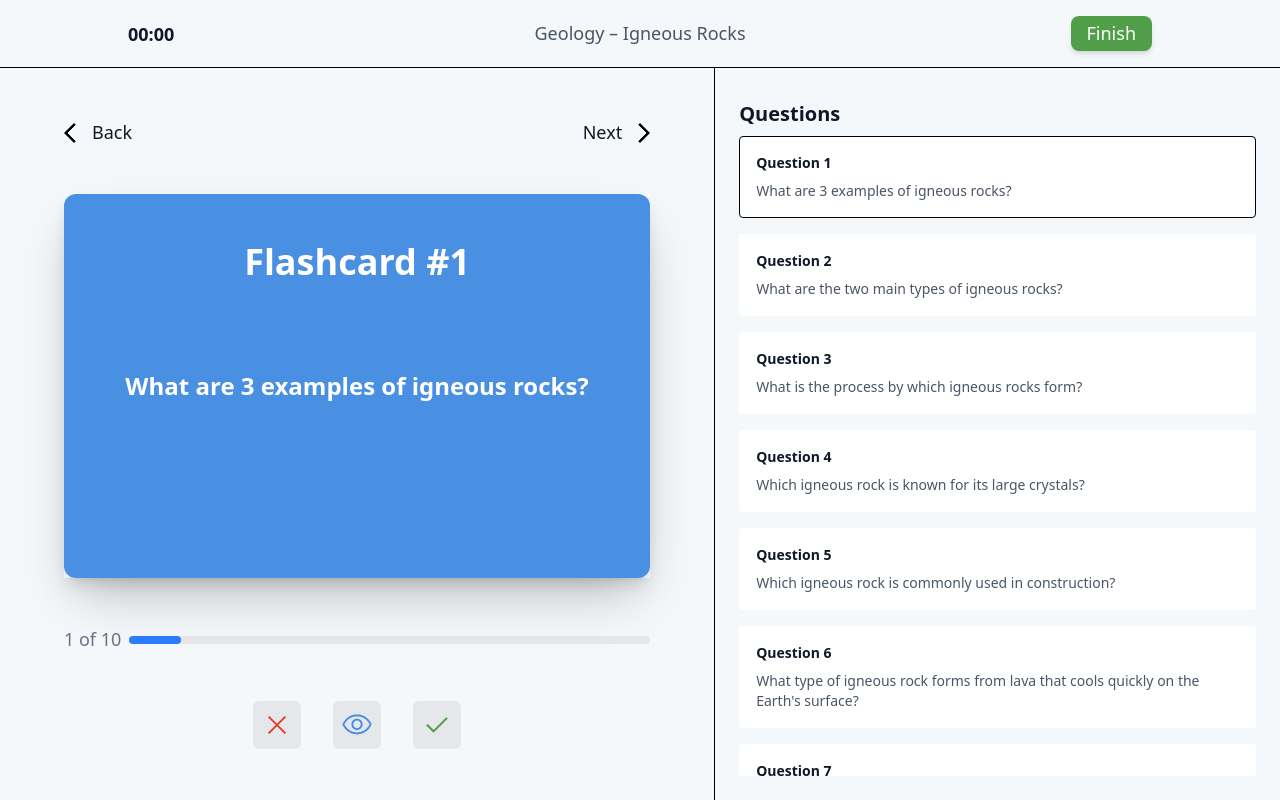
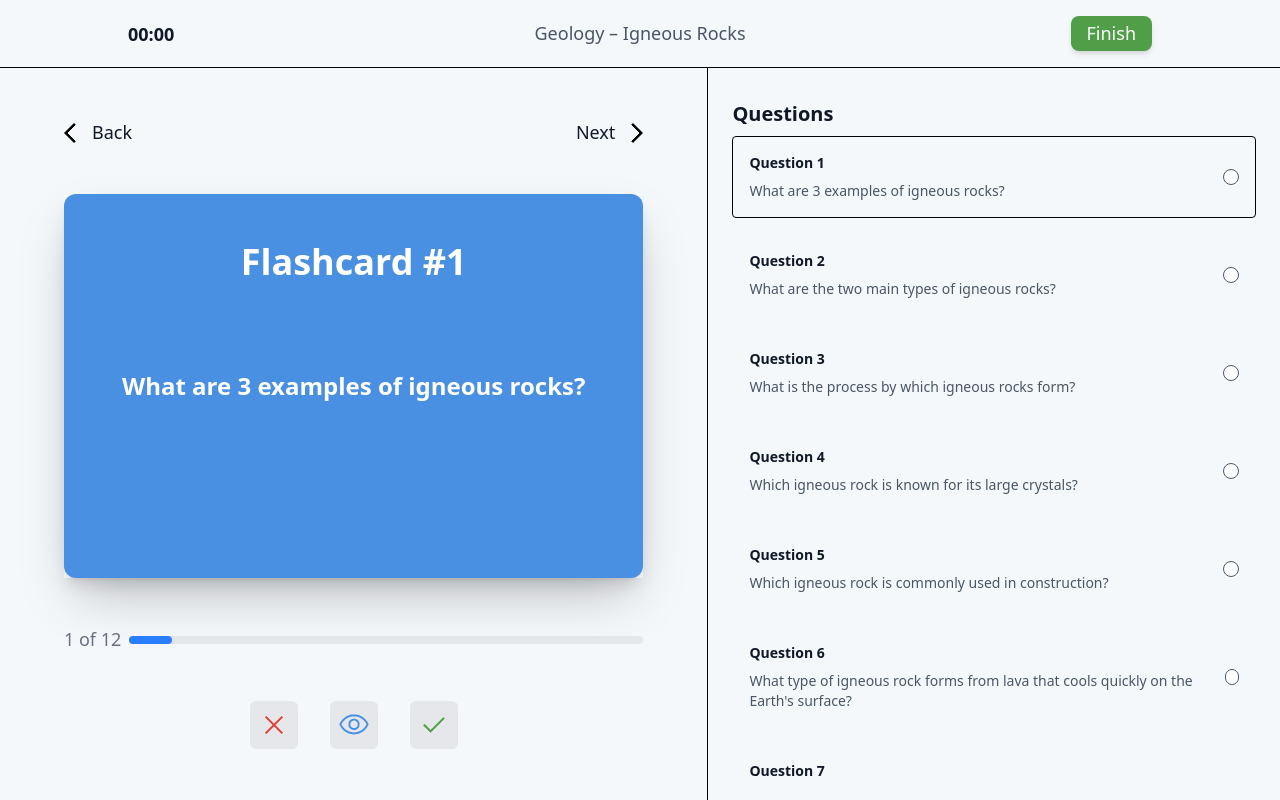
Before and after one commit to theo-picar1/flashcard-app, a Next.js app in the folder client/: page /flashcards in a window 1280 px wide. Built offline with nearby package versions, Linux system fonts and the light colour scheme.

Commit message:
Implemented marking functionality for flashcards

```diff
--- a/client/src/app/(study)/flashcards/page.tsx
+++ b/client/src/app/(study)/flashcards/page.tsx
@@ -16,12 +16,14 @@ import { useFlashcards } from "@/hooks/flashcards/useFlashcards"
 // Type
 import { Flashcard } from "@/mock/flashcards"
 
+// Actual page content
 export default function FlashcardsPage() {
+    // Hook variables
+    const { flashcards, loading } = useFlashcards()
+
     // State variables
     const [currentIndex, setCurrentIndex] = useState(0)
-
-    // Hook variables
-    const { flashcards, loading } = useFlashcards()
+    const [markedFlashcards, setMarkedFlashcards] = useState<string[]>(() => Array(flashcards.length).fill(""))
 
     // Variables
     const currFlashcard = flashcards[currentIndex]
@@ -35,21 +37,29 @@ export default function FlashcardsPage() {
         return
     }
 
-    // Go to eithr the next or previous flashcard dpending on the 'direction' parameter
-    const goToNextOrPrevFlashcard = (direction: "next" | "prev") => {
-        if (direction === "next" && currentIndex < flashcards.length - 1) {
-            setCurrentIndex(currentIndex + 1)
-        } else if (direction === "prev" && currentIndex > 0) {
+    // Go to the next flashcard through 'next' or 'back' button
+    const goToNextOrPrevFlashcard = (direction: "prev" | "next") => {
+        if(currentIndex >= 0 && direction === "prev") {
             setCurrentIndex(currentIndex - 1)
         }
+        else if(currentIndex < flashcards.length && direction === "next") {
+            setCurrentIndex(currentIndex + 1);
+        }
+    }
 
-        return
+    // Mark a flashcard as either correct or incorrect and change some UI depending on status
+    const markCurrentFlashcard = (cardStatus: "correct" | "incorrect") => {
+        setMarkedFlashcards(prev => {
+            const updated = [...markedFlashcards]
+            updated[currentIndex] = cardStatus
+            return updated
+        })
     }
 
     return (
         <div className="flex flex-col md:flex-row md:justify-start w-full">
-            <div className="flex flex-col items-center justify-center h-full gap-12 md:w-2/3 py-6 px-8 lg:px-12 xl:px-16">
-                <div className="w-full flex flex-row items-center lg:gap-6 justify-between shrink-0">
+            <div className="flex flex-col items-center justify-center h-full gap-8 py-4: md:py-6 md:gap-12 md:w-2/3 px-8 lg:px-12 xl:px-16">
+                <div className="w-full flex flex-row items-center justify-between shrink-0">
                     <div
                         className="flex flex-row items-center gap-1 cursor-pointer"
                         onClick={() => goToNextOrPrevFlashcard("prev")}
@@ -75,22 +85,55 @@ export default function FlashcardsPage() {
                     </div>
                 </div>
 
-                <FlashcardSection
-                    loading={loading}
-                    currFlashcard={currFlashcard}
-                    currentIndex={currentIndex}
-                />
+                <div className="w-full h-64 lg:h-96 relative group">
+                    <input
+                        type="checkbox"
+                        id="view-answer-checkbox"
+                        className="absolute w-full opacity-0 cursor-pointer peer"
+                    />
+
+                    <div className="w-full h-full shadow-2xl relative duration-500 [transform-style:preserve-3d] peer-checked:rotate-y-180">
+                        {/* Front */}
+                        <div className="absolute h-full w-full backface-hidden bg-[var(--website-blue)] px-6 text-[var(--accent-text)] rounded-xl shadow-lg flex flex-col">
+                            <p className="text-2xl md:text-3xl lg:text-4xl font-black absolute top-6 md:top-8 lg:top-12 w-max left-1/2 -translate-x-1/2">
+                                Flashcard #{(currentIndex ?? 0) + 1}
+                            </p>
+
+                            <div className="flex-1 flex items-center justify-center px-2 text-center">
+                                <p className="font-bold lg:text-lg xl:text-2xl">
+                                    {loading ? "Loading..." : currFlashcard?.question}
+                                </p>
+                            </div>
+                        </div>
+
+                        {/* Back */}
+                        <div className="absolute h-full w-full backface-hidden rotate-y-180 bg-gray-200 px-6 text-[var(--bold-text)] rounded-xl shadow-lg flex flex-col">
+                            <p className="text-2xl md:text-3xl lg:text-4xl font-black absolute top-6 md:top-8 lg:top-12 w-max left-1/2 -translate-x-1/2">
+                                Answer
+                            </p>
+
+                            <div className="flex-1 flex items-center justify-center px-2 text-center">
+                                <p className="font-bold lg:text-lg xl:text-2xl">
+                                    {loading ? "Loading..." : currFlashcard?.answer}
+                                </p>
+                            </div>
+                        </div>
+                    </div>
+                </div>
 
                 <div className="hidden md:flex w-full items-center gap-2 shrink-0">
-                    <p className="text-md text-gray-500">1 of 10</p>
+                    <p className="text-md text-gray-500">{(currentIndex ?? 0) + 1} of {flashcards.length}</p>
                     <div className="flex-1 h-2 bg-gray-200 rounded-full">
-                        <div className="h-full bg-blue-500 rounded-full" style={{ width: "10%" }}></div>
+                        <div className="h-full bg-blue-500 rounded-full" style={{ width: `${(((currentIndex ?? 0) + 1) / flashcards.length) * 100}%` }}></div>
                     </div>
                 </div>
 
                 {/* Controls */}
                 <div className="flex justify-center gap-6 md:gap-8 shrink-0">
-                    <RadioButton id="mark-flashcard-radio">
+                    <RadioButton
+                        id="mark-flashcard-radio"
+                        onClick={() => markCurrentFlashcard("incorrect")}
+                    >
                         <img
                             src="/images/red-close-icon-large.png"
                             alt="Mark flashcard"
@@ -110,7 +153,10 @@ export default function FlashcardsPage() {
                         />
                     </label>
 
-                    <RadioButton id="check-flashcard-radio">
+                    <RadioButton
+                        id="check-flashcard-radio"
+                        onClick={() => markCurrentFlashcard("correct")}
+                    >
                         <img
                             src="/images/green-check-icon-large.png"
                             alt="Mark flashcard as complete"
@@ -125,6 +171,7 @@ export default function FlashcardsPage() {
                 totalQuestions={flashcards.length}
                 currentIndex={currentIndex}
                 goToFlashcard={goToFlashcard}
+                markedFlashcards={markedFlashcards}
             />
 
             {/* Laptop question navigation */}
@@ -133,48 +180,8 @@ export default function FlashcardsPage() {
                 currentIndex={currentIndex}
                 goToFlashcard={goToFlashcard}
                 loading={loading}
+                markedFlashcards={markedFlashcards}
             />
         </div>
     )
 }
-
-// Individual flashcard component
-function FlashcardSection({ loading, currFlashcard, currentIndex }: { loading?: boolean, currFlashcard?: Flashcard, currentIndex?: number }) {
-    return (
-        <div className="w-full h-64 lg:h-96 relative group">
-            <input
-                type="checkbox"
-                id="view-answer-checkbox"
-                className="absolute w-full opacity-0 cursor-pointer peer"
-            />
-
-            <div className="w-full h-full shadow-2xl relative duration-500 [transform-style:preserve-3d] peer-checked:rotate-y-180">
-                {/* Front */}
-                <div className="absolute h-full w-full backface-hidden bg-[var(--website-blue)] px-6 text-[var(--accent-text)] rounded-xl shadow-lg flex flex-col">
-                    <p className="text-2xl md:text-3xl lg:text-4xl font-black absolute top-6 md:top-8 lg:top-12 w-max left-1/2 -translate-x-1/2">
-                        Flashcard #{(currentIndex ?? 0) + 1}
-                    </p>
-
-                    <div className="flex-1 flex items-center justify-center px-2 text-center">
-                        <p className="font-bold lg:text-lg xl:text-2xl">
-                            {loading ? "Loading..." : currFlashcard?.question}
-                        </p>
-                    </div>
-                </div>
-
-                {/* Back */}
-                <div className="absolute h-full w-full backface-hidden rotate-y-180 bg-gray-200 px-6 text-[var(--bold-text)] rounded-xl shadow-lg flex flex-col">
-                    <p className="text-2xl md:text-3xl lg:text-4xl font-black absolute top-6 md:top-8 lg:top-12 w-max left-1/2 -translate-x-1/2">
-                        Answer
-                    </p>
-
-                    <div className="flex-1 flex items-center justify-center px-2 text-center">
-                        <p className="font-bold lg:text-lg xl:text-2xl">
-                            {loading ? "Loading..." : currFlashcard?.answer}
-                        </p>
-                    </div>
-                </div>
-            </div>
-        </div>
-    )
-}
--- a/client/src/components/QuestionNav.tsx
+++ b/client/src/components/QuestionNav.tsx
@@ -3,14 +3,16 @@ interface QuestionNavProps {
     totalQuestions: number
     currentIndex: number
     goToFlashcard?: (index: number) => void
+    markedFlashcards?: string[]
 }
 
 export default function QuestionNav({
     totalQuestions,
     currentIndex,
-    goToFlashcard
+    goToFlashcard,
+    markedFlashcards
 }: QuestionNavProps) {
-    // Be able to loop 'totalQuestions' times with .map
+    // Be able to loop 'totalQuestions' times with .map (1 indexed with i + 1)
     const questions = Array.from({ length: totalQuestions }, (_, i) => i + 1)
 
     return (
@@ -21,16 +23,32 @@ export default function QuestionNav({
                 className="mt-2 flex flex-row items-center gap-4 overflow-x-scroll"
                 style={{ scrollbarWidth: "none" }}
             >
-                {questions.map((question, index) =>
+                {questions.map((question, index) => {
+                    // Change button colour depending on mark status
+                    let bgColor = "bg-gray-200"
+                    let txtColor = markedFlashcards?.[index] === "correct" ||
+                                   markedFlashcards?.[index] === "incorrect" ? "text-white" : "text-[var(--bold-text)]"
+
+                    if (markedFlashcards && markedFlashcards[index] === "correct") {
+                        bgColor = "bg-[var(--website-green)]"
+                    }
+                    else if (markedFlashcards && markedFlashcards[index] === "incorrect") {
+                        bgColor = "bg-[var(--website-red)]"
+                    }
+
+                    return (
                         <div
                             key={question}
-                        className={`flex items-center justify-center rounded-sm w-8 lg:w-10 xl:w-12 h-8 lg:h-10 xl:h-12 bg-gray-200 flex-shrink-0 border border-black cursor-pointer
+                            className={`flex items-center justify-center rounded-sm w-8 lg:w-10 xl:w-12 h-8 lg:h-10 xl:h-12 ${bgColor} flex-shrink-0 border border-black cursor-pointer
                           ${index === currentIndex ? "border-1" : "border-0"} hover:bg-gray-300`}
                             onClick={() => goToFlashcard && goToFlashcard(index)}
                         >
-                        <p className="font-extrabold text-sm xl:text-base text-[var(--bold-text)]">{question}</p>
+                            <p className={`font-extrabold text-sm xl:text-base ${txtColor}`}>
+                                {question}
+                            </p>
                         </div>
-                )}
+                    )
+                })}
             </div>
         </div>
     )
--- a/client/src/components/QuestionNavLaptop.tsx
+++ b/client/src/components/QuestionNavLaptop.tsx
@@ -1,3 +1,5 @@
+// ***** QUESTION NAVIGATION FOR (STUDY) GROUP: LAPTOP *****
+
 // Flashcard type
 import { Flashcard } from "@/mock/flashcards"
 
@@ -7,13 +9,15 @@ interface QuestionNavLaptopProps {
     currentIndex: number
     goToFlashcard?: (index: number) => void
     loading?: boolean
+    markedFlashcards?: string[]
 }
 
 export default function QuestionNavLaptop({
     flashcards = [],
     currentIndex,
     goToFlashcard,
-    loading
+    loading,
+    markedFlashcards
 }: QuestionNavLaptopProps) {
 
     return (
@@ -29,17 +33,30 @@ export default function QuestionNavLaptop({
                     className="mt-2 flex-1 flex flex-col gap-4 overflow-y-auto"
                     style={{ scrollbarWidth: "none" }}
                 >
-                    {flashcards.map((flashcard, index) =>
+                    {flashcards.map((flashcard, index) => {
+                        // Determine background color based on marked status
+                        let bgColor = "bg-white"
+
+                        if (markedFlashcards?.[index] === "correct") {
+                            bgColor = "bg-[var(--website-green)]"
+                        } else if (markedFlashcards?.[index] === "incorrect") {
+                            bgColor = "bg-[var(--website-red)]"
+                        }
+
+                        return (
                             <div
                                 key={index}
-                            className={`border border-1 rounded-sm cursor-pointer p-4 bg-white
-                      ${index === currentIndex ? "border-black" : "border-transparent"} hover:bg-gray-300`}
-                            onClick={() => goToFlashcard && goToFlashcard(index)}
+                                onClick={() => goToFlashcard?.(index)}
+                                className={`flex flex-row items-center justify-between border rounded-sm cursor-pointer p-4 ${index === currentIndex ? "border-black" : "border-transparent"} hover:bg-gray-300`}
                             >
+                                <div>
                                     <p className="text-sm text-[var(--bold-text)] font-bold">Question {index + 1}</p>
                                     <p className="text-sm mt-2">{flashcard.question}</p>
                                 </div>
-                    )}
+                                <div className={`w-4 h-4 rounded-full border border-1 border-gray-600 ${bgColor}`}></div>
+                            </div>
+                        )
+                    })}
                 </div>
             )}
         </div>
--- a/client/src/components/RadioButton.tsx
+++ b/client/src/components/RadioButton.tsx
@@ -4,13 +4,15 @@
 interface RadioButtonProps {
     children: React.ReactNode
     id?: string
+    onClick?: () => any
 }
 
-export default function RadioButton({ children, id="" }: RadioButtonProps) {
+export default function RadioButton({ children, id="", onClick }: RadioButtonProps) {
     return (
         <label
             className="relative flex items-center justify-center w-8 h-8 p-6 rounded-md bg-gray-200 hover:bg-gray-300 cursor-pointer"
             id={id}
+            onClick={onClick}
         >
             <input type="radio" name="radio" className="invisible" />
 
```
Lines whose indentation alone changed are shown as unchanged.
